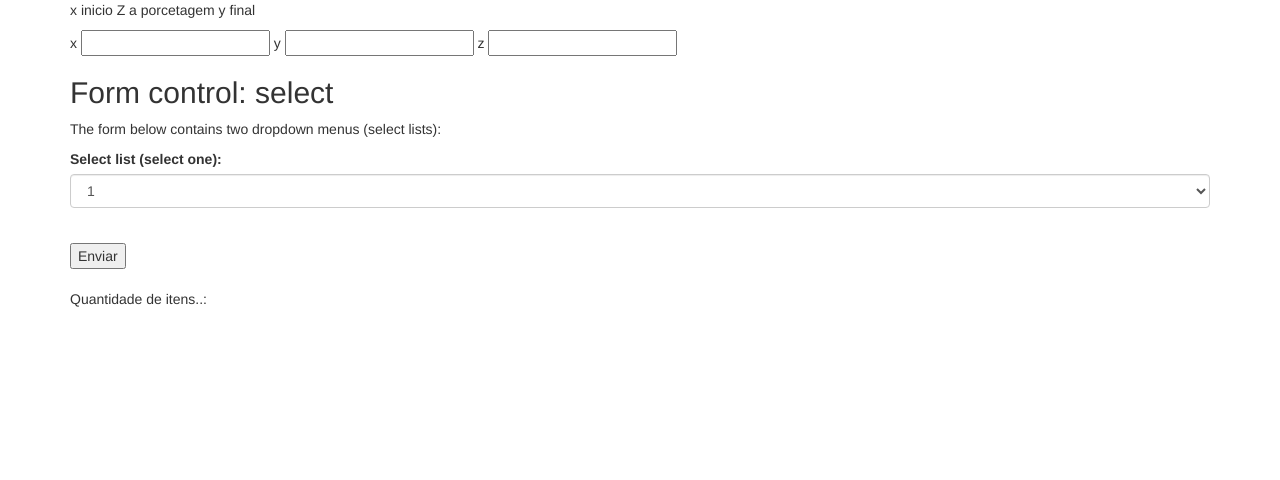
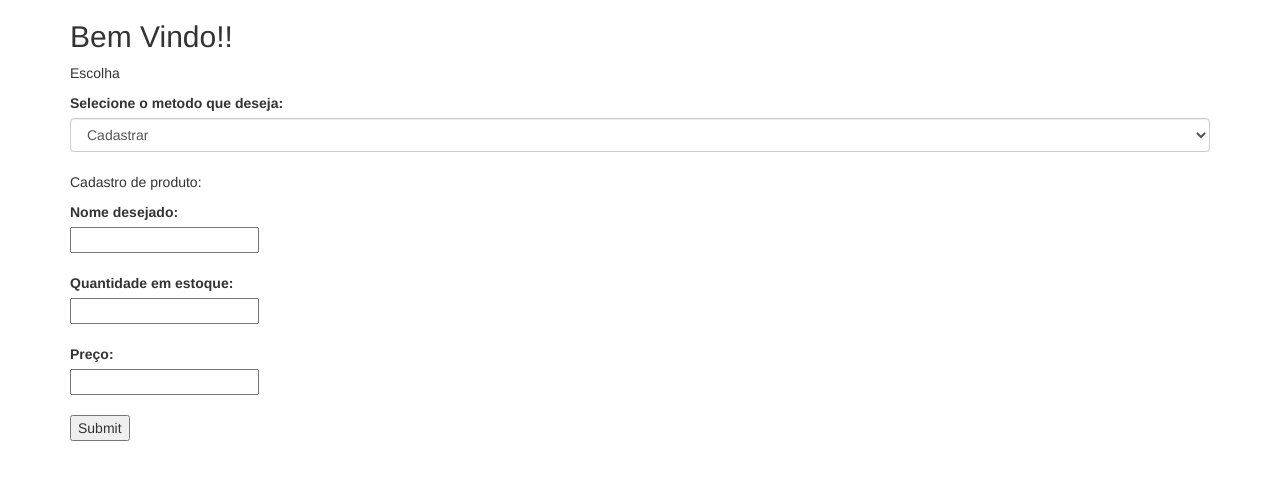
Before and after one commit to MessiasP/projetoFinalCS, a PHP site: page /projetoFinal/admin/index.php in a window 1280 px wide. Shown: the top 480 px of the page. Run offline with PHP 8.4, Linux system fonts and the light colour scheme; a user stored in the database is signed in.

Commit message:
Create Funcionando

```diff
--- a/admin/index.php
+++ b/admin/index.php
@@ -13,19 +13,29 @@
 	<script src="https://maxcdn.bootstrapcdn.com/bootstrap/3.3.7/js/bootstrap.min.js"></script>
 	 <!--fim-->
 
-		<script languege = "JavaScript">
+	<script>
 		function enviar(){
-			x = document.getElementById("x").value;
-			y = document.getElementById("y").value;
-			z = document.getElementById("z").value;
+			console.log("OP ",op.value);
+			console.log("Nome ",nome.value);
+			console.log("Estoque ",estoque.value);
+			console.log("Preço ",preco.value);
 
-			$.get("http://localhost/catalog.php?op=reajuste&x="+x+"&y="+y+"&z="+z,function(data){
+			op = document.getElementById("op").value;
+			nome = document.getElementById("nome").value;
+			estoque = document.getElementById("estoque").value;
+			preco = document.getElementById("preco").value;
+
+			$.get("http://localhost/projetoFinal/admin/catalog.php?op="+op+
+																  "&nome="+nome+
+																  "&estoque="+estoque+
+																  "&preco="+preco,
+				function(data){
 					console.log(data);
-				var valor = JSON.parse(data);
-				resul.innerHTML = valor[0].qtd;
+					console.log("chegou aqui!!");
+
+					// var valor = JSON.parse(data);
+					// resul.innerHTML = valor[0].qtd;
 			});
-
-
 		}
 	</script>
 
@@ -33,35 +43,39 @@
 <body>
 
 	<div class="container">
-	<form >
-    <div class="form-group">
-		<p>x inicio
-		Z a porcetagem
-		y final<p>
 
-		x <input type="number" id="x" name="x" >
-		y <input type="number" id="y" name="y" >
-		z <input type="number" id="z" name="z" >
-
-
-  		<h2>Form control: select</h2>
-  <p>The form below contains two dropdown menus (select lists):</p>
-      <label for="sel1">Select list (select one):</label>
-      <select class="form-control" id="sel1">
-        <option>1</option>
-        <option>2</option>
-        <option>3</option>
-        <option>4</option>
+			<h2>Bem Vindo!!</h2>
+			<p>Escolha </p>
+			<label for="op">Selecione o metodo que deseja:</label>
+			<select class="form-control" id="op">
+				<option value="create">Cadastrar</option>
+				<option value="update">Atualizar</option>
+				<option value="delete">Deletar</option>
+				<option value="getAll">Ver</option>
 			</select>
 			<br>
-    </div>
-  	<input type = "button" value = "Enviar" onclick="enviar()">
+
+				<p style="text-aling: center;">Cadastro de produto: <p>
+
+				<label>Nome desejado:</label>
+				<br>
+				<input type="text" id="nome">
+				<br><br>
+				<label>Quantidade em estoque:</label>
+				<br>
+				<input type="text" id="estoque">
+				<br><br>
+				<label>Preço:</label>
+				<br>
+				<input type="text" id="preco">
+				<br>
+				<br>
+			<input type = "submit" onclick="enviar()">
 
 			<br><br>
 
-	Quantidade de itens..: <span id="resul"></span>
+		<!-- <button onClick="<script language='javascript'>window.location='admin';</script>">sdasda</button> -->
 
-	</form>
 	</div>
 
 </body>
--- a/index.php
+++ b/index.php
@@ -72,7 +72,7 @@ if(isset($_POST['button'])){
 ?>
 
 
-	<form name="form" method="post" action="" enctype="multipart/form-data">
+	<form name="form" method="post" enctype="multipart/form-data">
 		<table>
 			<tr>
 				<td><h1> N° Cartão ou Código de acesso:</h1></td>
```
Also changed, not shown: admin/catalog.php (+54 -49 lines), admin/create.php (added, +16 -0 lines). Lines whose indentation alone changed are shown as unchanged.
